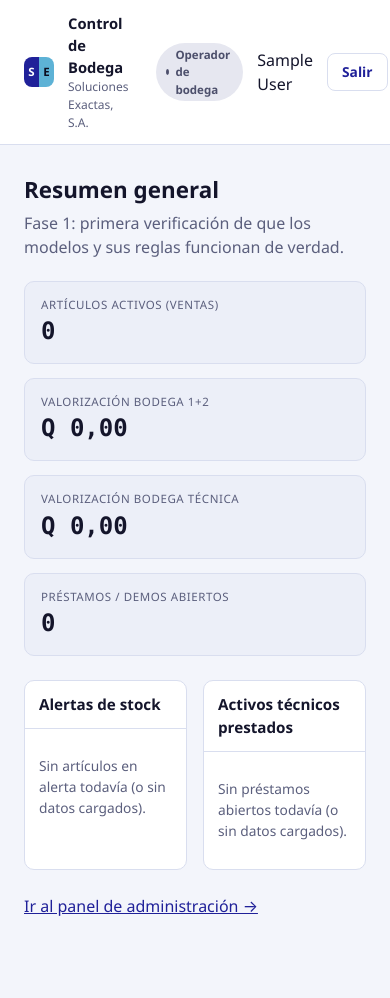
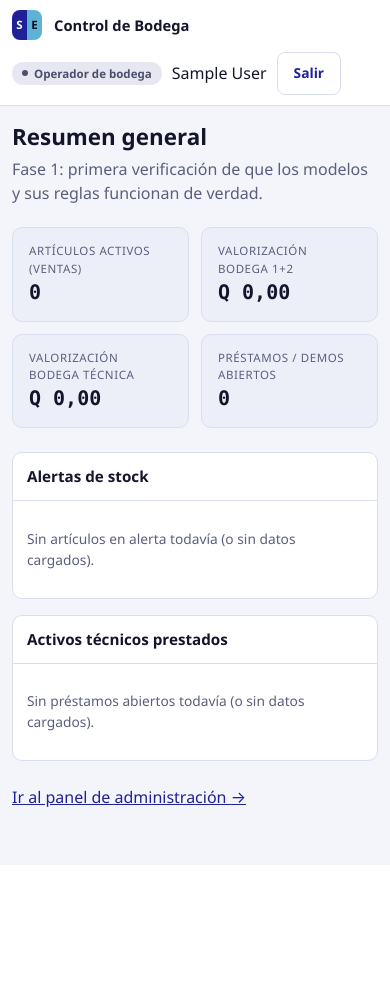
Before and after one commit to Di3go004/Proyecto_Inventario, a Django app: page / in a window 390 px wide. After the commit the page ends 807 px from the top, so only its background shows below. Run offline with Django 5.2, Linux system fonts and the light colour scheme; the visitor is signed in with stand-in values (Sample User, id 1); data that the repository does not hold is empty.

Commit message:
style(login) se arreglaron los estilos para que sean responsive

```diff
--- a/config/settings.py
+++ b/config/settings.py
@@ -89,6 +89,7 @@ USE_I18N = True
 USE_TZ = True
 
 STATIC_URL = 'static/'
+STATICFILES_DIRS = [BASE_DIR / 'static']
 STATIC_ROOT = BASE_DIR / 'staticfiles'
 
 DEFAULT_AUTO_FIELD = 'django.db.models.BigAutoField'
--- /dev/null
+++ b/static/css/app.css
@@ -0,0 +1,128 @@
+/*
+  Hoja de estilos compartida del sistema. Mismos tokens de color que el
+  Artifact de wireframes (paleta de Soluciones Exactas), para que lo que se
+  aprobó ahí y lo que se construye aquí se vean iguales.
+
+  RNF-05 (usabilidad) + pedido explícito del usuario: se va a entrar desde
+  PC, tablet y celular — todo lo de abajo está pensado mobile-first con
+  puntos de quiebre, no solo para pantallas de escritorio.
+*/
+
+:root {
+  --bg: #f3f5fb; --surface: #ffffff; --surface-alt: #eceff8; --border: #d9deef;
+  --text: #14152b; --text-muted: #5b5f7d;
+  --brand-primary: #202199; --brand-primary-hover: #15166b;
+  --brand-secondary: #6889cb; --brand-tertiary: #5db2d6;
+  --accent-soft-bg: #e7eafb; --on-brand: #ffffff;
+  --state-good-bg: #e2f4ea; --state-good-fg: #1c7a4d;
+  --state-warn-bg: #fbf0da; --state-warn-fg: #93630f;
+  --state-critical-bg: #fbe4e2; --state-critical-fg: #a3271d;
+  --state-neutral-bg: #e6e7f0; --state-neutral-fg: #4c4f6b;
+  --font-body: 'Segoe UI', system-ui, -apple-system, Arial, sans-serif;
+  --font-data: 'Cascadia Code', 'Consolas', monospace;
+}
+
+* { box-sizing: border-box; }
+
+body {
+  margin: 0;
+  background: var(--bg);
+  color: var(--text);
+  font-family: var(--font-body);
+  line-height: 1.5;
+  -webkit-text-size-adjust: 100%; /* evita que Safari/iOS agrande el texto solo */
+}
+
+a { color: var(--brand-primary); }
+a:focus-visible, button:focus-visible, input:focus-visible, select:focus-visible {
+  outline: 2px solid var(--brand-secondary);
+  outline-offset: 2px;
+}
+
+/* ---------- Topbar ---------- */
+.topbar {
+  display: flex; align-items: center; gap: 12px;
+  padding: 10px 16px; background: var(--surface); border-bottom: 1px solid var(--border);
+  flex-wrap: wrap; /* en pantallas angostas el usuario/rol/salir bajan a una 2a línea, en vez de desbordar */
+}
+.brandmark {
+  width: 30px; height: 30px; border-radius: 8px; overflow: hidden;
+  display: grid; grid-template-columns: 1fr 1fr; flex: none;
+}
+.brandmark span { display: flex; align-items: center; justify-content: center; font-weight: 700; font-size: .72rem; color: #fff; }
+.brandmark span:first-child { background: var(--brand-primary); }
+.brandmark span:last-child { background: var(--brand-tertiary); color: #0c0d20; }
+.topbar .product-name { font-weight: 700; font-size: .92rem; }
+.topbar .product-sub { font-size: .75rem; color: var(--text-muted); }
+.topbar .spacer { flex: 1; }
+.topbar .user-info { display: flex; align-items: center; gap: 10px; flex-wrap: wrap; }
+.topbar form { margin: 0; }
+
+/* ---------- Componentes compartidos ---------- */
+.chip {
+  display: inline-flex; align-items: center; gap: 6px; padding: 3px 10px;
+  border-radius: 999px; font-size: .72rem; font-weight: 700; white-space: nowrap;
+}
+.chip::before { content: ""; width: 6px; height: 6px; border-radius: 50%; background: currentColor; }
+.chip-good { background: var(--state-good-bg); color: var(--state-good-fg); }
+.chip-warn { background: var(--state-warn-bg); color: var(--state-warn-fg); }
+.chip-critical { background: var(--state-critical-bg); color: var(--state-critical-fg); }
+.chip-neutral { background: var(--state-neutral-bg); color: var(--state-neutral-fg); }
+
+.btn {
+  font: inherit; font-weight: 600; font-size: .86rem; border-radius: 8px;
+  padding: 10px 16px; /* alto suficiente para dedo en táctil, no solo cursor */
+  border: 1px solid var(--border); background: var(--surface);
+  color: var(--brand-primary); cursor: pointer; min-height: 40px;
+}
+.btn-primary { background: var(--brand-primary); color: #fff; border-color: transparent; }
+.btn-block { width: 100%; }
+
+input, select, textarea {
+  font: inherit; font-size: 1rem; /* 16px+ evita que iOS haga zoom automático al enfocar el campo */
+  padding: 10px 12px; border: 1px solid var(--border); border-radius: 8px;
+  background: var(--surface); color: var(--text); width: 100%;
+}
+
+/* ---------- Layout general ---------- */
+main { max-width: 1080px; margin: 0 auto; padding: 24px 24px 64px; }
+
+.kpi-row { display: grid; grid-template-columns: repeat(auto-fit, minmax(170px, 1fr)); gap: 12px; }
+.kpi-tile { background: var(--surface-alt); border: 1px solid var(--border); border-radius: 10px; padding: 14px 16px; }
+.kpi-label { font-size: .72rem; text-transform: uppercase; letter-spacing: .05em; color: var(--text-muted); }
+.kpi-value { font-family: var(--font-data); font-variant-numeric: tabular-nums; font-size: 1.4rem; font-weight: 700; }
+
+.panel-row { display: grid; grid-template-columns: 1fr 1fr; gap: 16px; }
+.panel { border: 1px solid var(--border); border-radius: 10px; background: var(--surface); }
+.panel h2 { margin: 0; padding: 12px 14px; border-bottom: 1px solid var(--border); font-size: .95rem; }
+.panel ul { list-style: none; margin: 0; padding: 0; }
+.panel li {
+  padding: 10px 14px; border-bottom: 1px solid var(--border);
+  display: flex; justify-content: space-between; gap: 10px; font-size: .86rem; flex-wrap: wrap;
+}
+.panel li:last-child { border-bottom: none; }
+.panel .empty { padding: 14px; color: var(--text-muted); font-size: .86rem; }
+
+.login-card {
+  max-width: 340px; margin: 48px auto 0; text-align: center;
+  display: flex; flex-direction: column; align-items: center; gap: 18px;
+}
+.login-card form { width: 100%; display: flex; flex-direction: column; gap: 12px; text-align: left; }
+.login-card label { font-size: .78rem; font-weight: 700; color: var(--text-muted); display: block; margin-bottom: 6px; }
+
+/* ---------- Puntos de quiebre ---------- */
+/* Tablet: los paneles de 2 columnas del resumen pasan a 1 columna antes de
+   que se vean apretados (RNF-05, RF-15 desde varios tipos de dispositivo). */
+@media (max-width: 720px) {
+  main { padding: 16px 16px 48px; }
+  .panel-row { grid-template-columns: 1fr; }
+  .topbar { padding: 10px 12px; }
+}
+
+/* Celular: la barra superior se apila para que usuario/rol/salir no se
+   amontonen junto al nombre del sistema. */
+@media (max-width: 480px) {
+  .topbar .product-sub { display: none; }
+  .kpi-value { font-size: 1.25rem; }
+  main { padding: 14px 12px 40px; }
+}
--- a/templates/base.html
+++ b/templates/base.html
@@ -4,55 +4,7 @@
 <meta charset="UTF-8">
 <meta name="viewport" content="width=device-width, initial-scale=1.0">
 <title>{% block title %}Control de Bodega{% endblock %} · Soluciones Exactas</title>
-<style>
-  :root {
-    --bg: #f3f5fb; --surface: #ffffff; --surface-alt: #eceff8; --border: #d9deef;
-    --text: #14152b; --text-muted: #5b5f7d;
-    --brand-primary: #202199; --brand-primary-hover: #15166b;
-    --brand-secondary: #6889cb; --brand-tertiary: #5db2d6;
-    --accent-soft-bg: #e7eafb; --on-brand: #ffffff;
-    --state-good-bg: #e2f4ea; --state-good-fg: #1c7a4d;
-    --state-warn-bg: #fbf0da; --state-warn-fg: #93630f;
-    --state-critical-bg: #fbe4e2; --state-critical-fg: #a3271d;
-    --state-neutral-bg: #e6e7f0; --state-neutral-fg: #4c4f6b;
-    --font-body: 'Segoe UI', system-ui, -apple-system, Arial, sans-serif;
-    --font-data: 'Cascadia Code', 'Consolas', monospace;
-  }
-  * { box-sizing: border-box; }
-  body { margin: 0; background: var(--bg); color: var(--text); font-family: var(--font-body); line-height: 1.5; }
-  a { color: var(--brand-primary); }
-  .topbar {
-    display: flex; align-items: center; gap: 14px; padding: 12px 24px;
-    background: var(--surface); border-bottom: 1px solid var(--border);
-  }
-  .brandmark {
-    width: 30px; height: 30px; border-radius: 8px; overflow: hidden;
-    display: grid; grid-template-columns: 1fr 1fr; flex: none;
-  }
-  .brandmark span { display: flex; align-items: center; justify-content: center; font-weight: 700; font-size: .72rem; color: #fff; }
-  .brandmark span:first-child { background: var(--brand-primary); }
-  .brandmark span:last-child { background: var(--brand-tertiary); color: #0c0d20; }
-  .topbar .product-name { font-weight: 700; font-size: .92rem; }
-  .topbar .product-sub { font-size: .75rem; color: var(--text-muted); }
-  .topbar .spacer { flex: 1; }
-  .topbar form { margin: 0; }
-  .chip {
-    display: inline-flex; align-items: center; gap: 6px; padding: 3px 10px;
-    border-radius: 999px; font-size: .72rem; font-weight: 700;
-  }
-  .chip::before { content: ""; width: 6px; height: 6px; border-radius: 50%; background: currentColor; }
-  .chip-good { background: var(--state-good-bg); color: var(--state-good-fg); }
-  .chip-warn { background: var(--state-warn-bg); color: var(--state-warn-fg); }
-  .chip-critical { background: var(--state-critical-bg); color: var(--state-critical-fg); }
-  .chip-neutral { background: var(--state-neutral-bg); color: var(--state-neutral-fg); }
-  .btn {
-    font: inherit; font-weight: 600; font-size: .86rem; border-radius: 8px;
-    padding: 8px 14px; border: 1px solid var(--border); background: var(--surface);
-    color: var(--brand-primary); cursor: pointer;
-  }
-  .btn-primary { background: var(--brand-primary); color: #fff; border-color: transparent; }
-  main { max-width: 1080px; margin: 0 auto; padding: 28px 24px 64px; }
-</style>
+<link rel="stylesheet" href="{% static 'css/app.css' %}">
 {% block extra_head %}{% endblock %}
 </head>
 <body>
@@ -64,12 +16,14 @@
       <div class="product-sub">Soluciones Exactas, S.A.</div>
     </div>
     <div class="spacer"></div>
+    <div class="user-info">
       <span class="chip chip-neutral">{{ user.get_rol_display }}</span>
       <span>{{ user.get_full_name|default:user.username }}</span>
       <form method="post" action="{% url 'logout' %}">
         {% csrf_token %}
         <button type="submit" class="btn">Salir</button>
       </form>
+    </div>
   </header>
   {% endif %}
   <main>
--- a/templates/core/resumen.html
+++ b/templates/core/resumen.html
@@ -4,55 +4,55 @@
 <h1 style="font-size:1.4rem; margin:0 0 4px;">Resumen general</h1>
 <p style="color:var(--text-muted); margin:0 0 22px;">Fase 1: primera verificación de que los modelos y sus reglas funcionan de verdad.</p>
 
-<div style="display:grid; grid-template-columns:repeat(auto-fit,minmax(190px,1fr)); gap:14px; margin-bottom:24px;">
-  <div style="background:var(--surface-alt); border:1px solid var(--border); border-radius:10px; padding:14px 16px;">
-    <div style="font-size:.72rem; text-transform:uppercase; letter-spacing:.05em; color:var(--text-muted);">Artículos activos (Ventas)</div>
-    <div style="font-family:var(--font-data); font-size:1.5rem; font-weight:700;">{{ total_articulos }}</div>
+<div class="kpi-row" style="margin-bottom:24px;">
+  <div class="kpi-tile">
+    <div class="kpi-label">Artículos activos (Ventas)</div>
+    <div class="kpi-value">{{ total_articulos }}</div>
   </div>
-  <div style="background:var(--surface-alt); border:1px solid var(--border); border-radius:10px; padding:14px 16px;">
-    <div style="font-size:.72rem; text-transform:uppercase; letter-spacing:.05em; color:var(--text-muted);">Valorización Bodega 1+2</div>
-    <div style="font-family:var(--font-data); font-size:1.5rem; font-weight:700;">Q {{ valorizacion_ventas|floatformat:2 }}</div>
+  <div class="kpi-tile">
+    <div class="kpi-label">Valorización Bodega 1+2</div>
+    <div class="kpi-value">Q {{ valorizacion_ventas|floatformat:2 }}</div>
   </div>
-  <div style="background:var(--surface-alt); border:1px solid var(--border); border-radius:10px; padding:14px 16px;">
-    <div style="font-size:.72rem; text-transform:uppercase; letter-spacing:.05em; color:var(--text-muted);">Valorización Bodega Técnica</div>
-    <div style="font-family:var(--font-data); font-size:1.5rem; font-weight:700;">Q {{ valorizacion_tecnica|floatformat:2 }}</div>
+  <div class="kpi-tile">
+    <div class="kpi-label">Valorización Bodega Técnica</div>
+    <div class="kpi-value">Q {{ valorizacion_tecnica|floatformat:2 }}</div>
   </div>
-  <div style="background:var(--surface-alt); border:1px solid var(--border); border-radius:10px; padding:14px 16px;">
-    <div style="font-size:.72rem; text-transform:uppercase; letter-spacing:.05em; color:var(--text-muted);">Préstamos / demos abiertos</div>
-    <div style="font-family:var(--font-data); font-size:1.5rem; font-weight:700;">{{ prestamos_demo_abiertos }}</div>
+  <div class="kpi-tile">
+    <div class="kpi-label">Préstamos / demos abiertos</div>
+    <div class="kpi-value">{{ prestamos_demo_abiertos }}</div>
   </div>
 </div>
 
-<div style="display:grid; grid-template-columns:1fr 1fr; gap:16px;">
-  <div style="border:1px solid var(--border); border-radius:10px; background:var(--surface);">
-    <h2 style="margin:0; padding:12px 14px; border-bottom:1px solid var(--border); font-size:.95rem;">Alertas de stock</h2>
+<div class="panel-row">
+  <div class="panel">
+    <h2>Alertas de stock</h2>
     {% if alertas %}
-      <ul style="list-style:none; margin:0; padding:0;">
+      <ul>
         {% for a in alertas %}
-        <li style="padding:10px 14px; border-bottom:1px solid var(--border); display:flex; justify-content:space-between; font-size:.86rem;">
+        <li>
           <span>{{ a.nombre_producto }} <span style="color:var(--text-muted); font-family:var(--font-data);">{{ a.codigo_interno }}</span></span>
           <span class="chip {% if a.nivel_alerta == 'critico' %}chip-critical{% else %}chip-warn{% endif %}">{{ a.stock_actual }} uds</span>
         </li>
         {% endfor %}
       </ul>
     {% else %}
-      <p style="padding:14px; color:var(--text-muted); font-size:.86rem;">Sin artículos en alerta todavía (o sin datos cargados).</p>
+      <p class="empty">Sin artículos en alerta todavía (o sin datos cargados).</p>
     {% endif %}
   </div>
 
-  <div style="border:1px solid var(--border); border-radius:10px; background:var(--surface);">
-    <h2 style="margin:0; padding:12px 14px; border-bottom:1px solid var(--border); font-size:.95rem;">Activos técnicos prestados</h2>
+  <div class="panel">
+    <h2>Activos técnicos prestados</h2>
     {% if activos_prestados %}
-      <ul style="list-style:none; margin:0; padding:0;">
+      <ul>
         {% for p in activos_prestados %}
-        <li style="padding:10px 14px; border-bottom:1px solid var(--border); display:flex; justify-content:space-between; font-size:.86rem;">
+        <li>
           <span>{{ p.activo.nombre_producto }}</span>
           <span style="color:var(--text-muted);">{{ p.solicitante }} · {{ p.fecha_salida|date:"d/m" }}</span>
         </li>
         {% endfor %}
       </ul>
     {% else %}
-      <p style="padding:14px; color:var(--text-muted); font-size:.86rem;">Sin préstamos abiertos todavía (o sin datos cargados).</p>
+      <p class="empty">Sin préstamos abiertos todavía (o sin datos cargados).</p>
     {% endif %}
   </div>
 </div>
```
Also changed, not shown: templates/registration/login.html (+7 -9 lines), 2 other files. Lines whose indentation alone changed are shown as unchanged.
